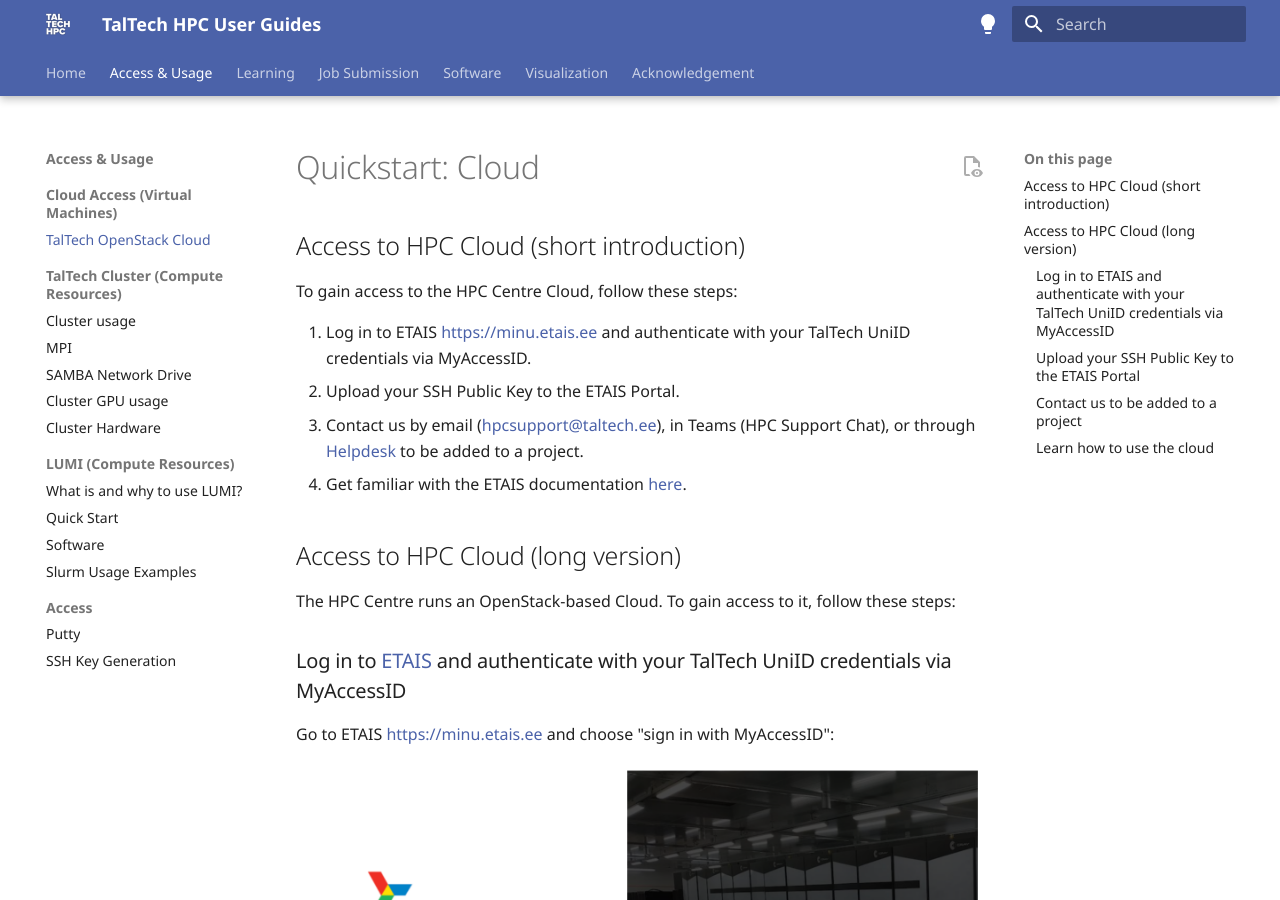
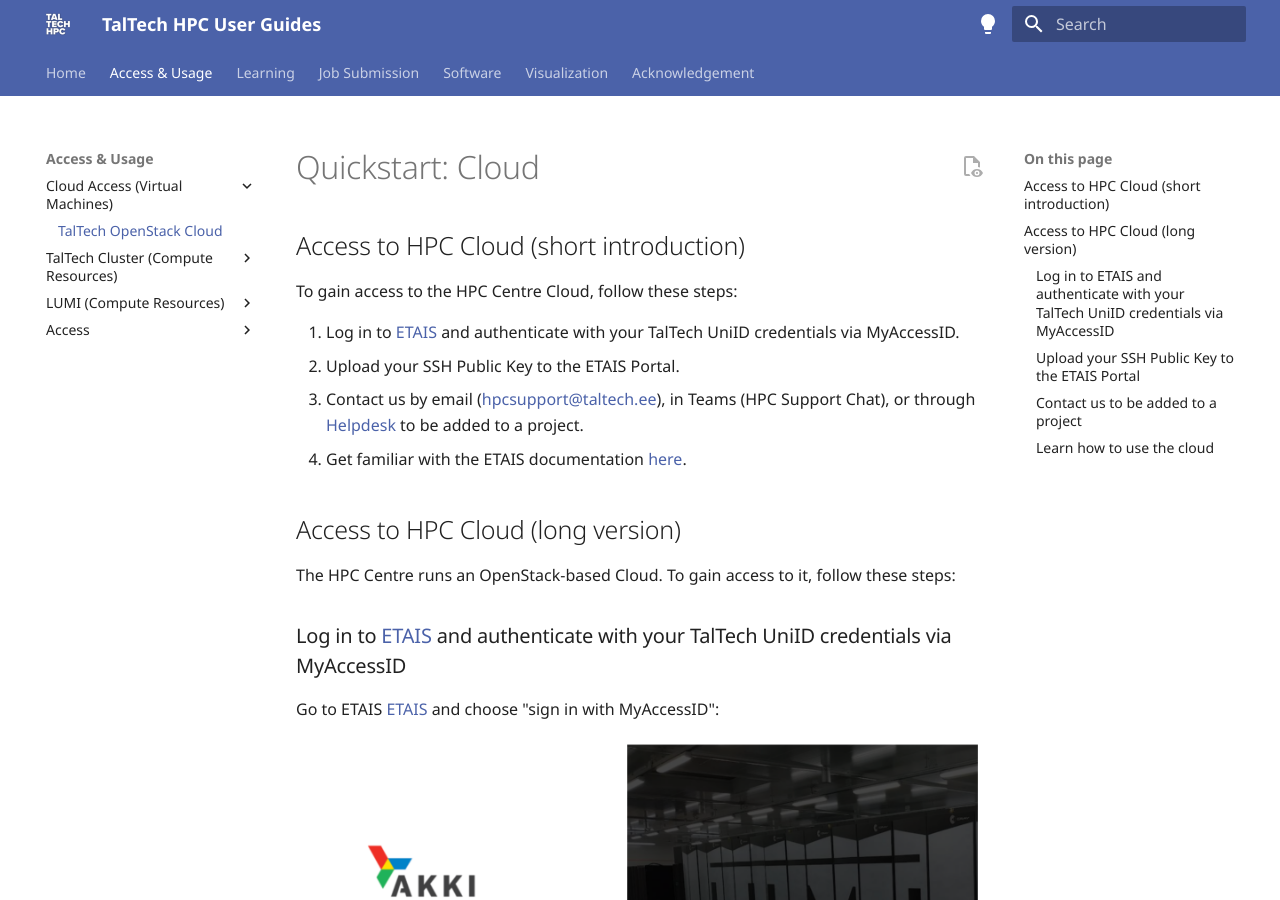
Before and after one commit to TalTech-HPC-Centre/taltech-hpc-docs, an MkDocs documentation site: the page built from docs/access/cloud.md, in a window 1280 px wide and 900 px high. Built offline with MkDocs 1.6.1 and Material for MkDocs 9.7.7, drawn with Linux system fonts in a browser that asks for light colours; comment, search, counter and statistics services are not loaded.

Commit message:
conf navigation expansion, header navbar autohide

```diff
--- a/docs/access/cloud.md
+++ b/docs/access/cloud.md
@@ -4,7 +4,7 @@
 
 To gain access to the HPC Centre Cloud, follow these steps:
 
-1. Log in to ETAIS <https://minu.etais.ee> and authenticate with your TalTech UniID credentials via MyAccessID.
+1. Log in to [ETAIS](https://minu.etais.ee) and authenticate with your TalTech UniID credentials via MyAccessID.
 2. Upload your SSH Public Key to the ETAIS Portal.
 3. Contact us by email ([hpcsupport@taltech.ee](mailto:hpcsupport@taltech.ee)), in Teams (HPC Support Chat), or through [Helpdesk](https://taltech.atlassian.net/servicedesk/customer/portal/18) to be added to a project.
 4. Get familiar with the ETAIS documentation [here](https://etais.ee/using/).
--- a/mkdocs.yml
+++ b/mkdocs.yml
@@ -87,15 +87,14 @@
   icon:
     repo: fontawesome/brands/github
   features:
-    - header.autohide
-    #- navigation.expand
+    #- header.autohide
     - navigation.tabs
-    - navigation.sections
+    #- navigation.expand # navigation.sections
     - navigation.indexes
     - navigation.top
-    - navigation.tabs.sticky
     - content.tabs.link
     - search.share
+    - search.suggest
     - content.code.annotate
     - content.code.copy
     - content.action.view
```
Also changed, not shown: other parts of docs/access/cloud.md (+1 -1 lines).
